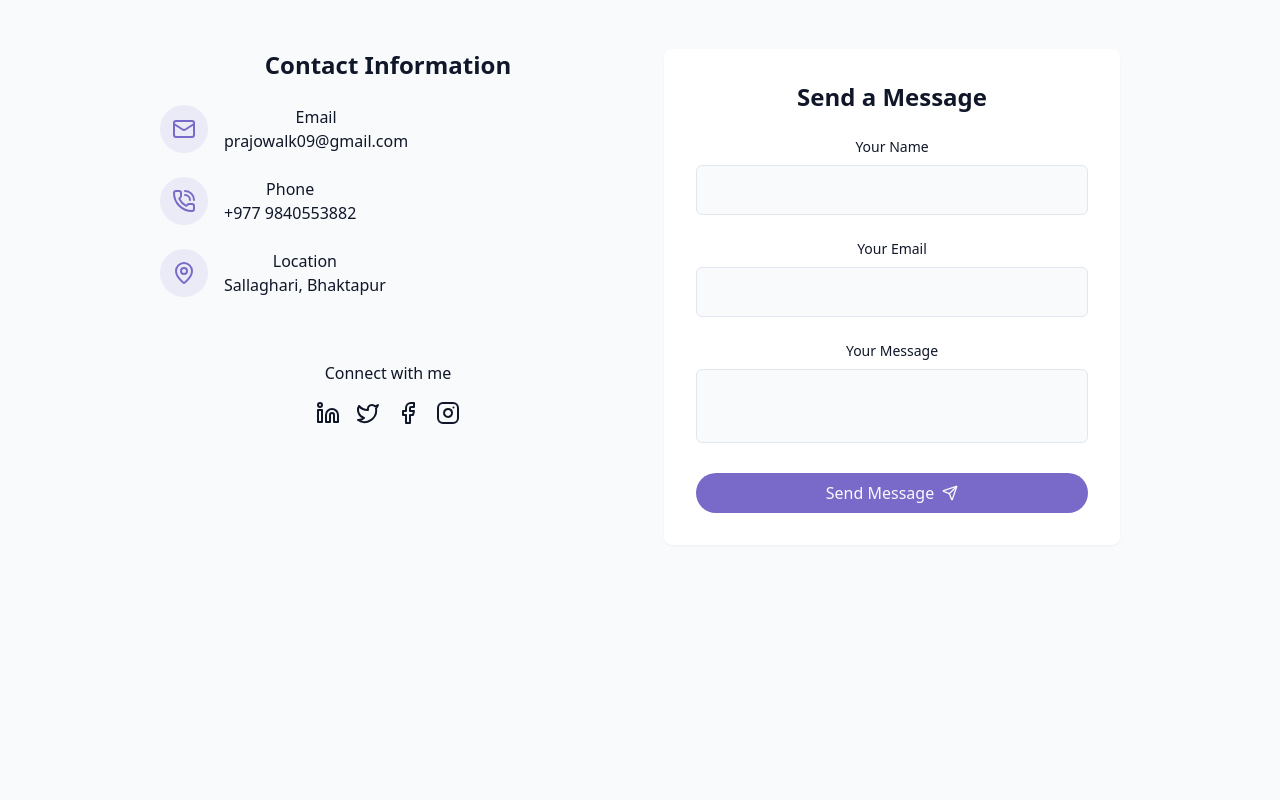
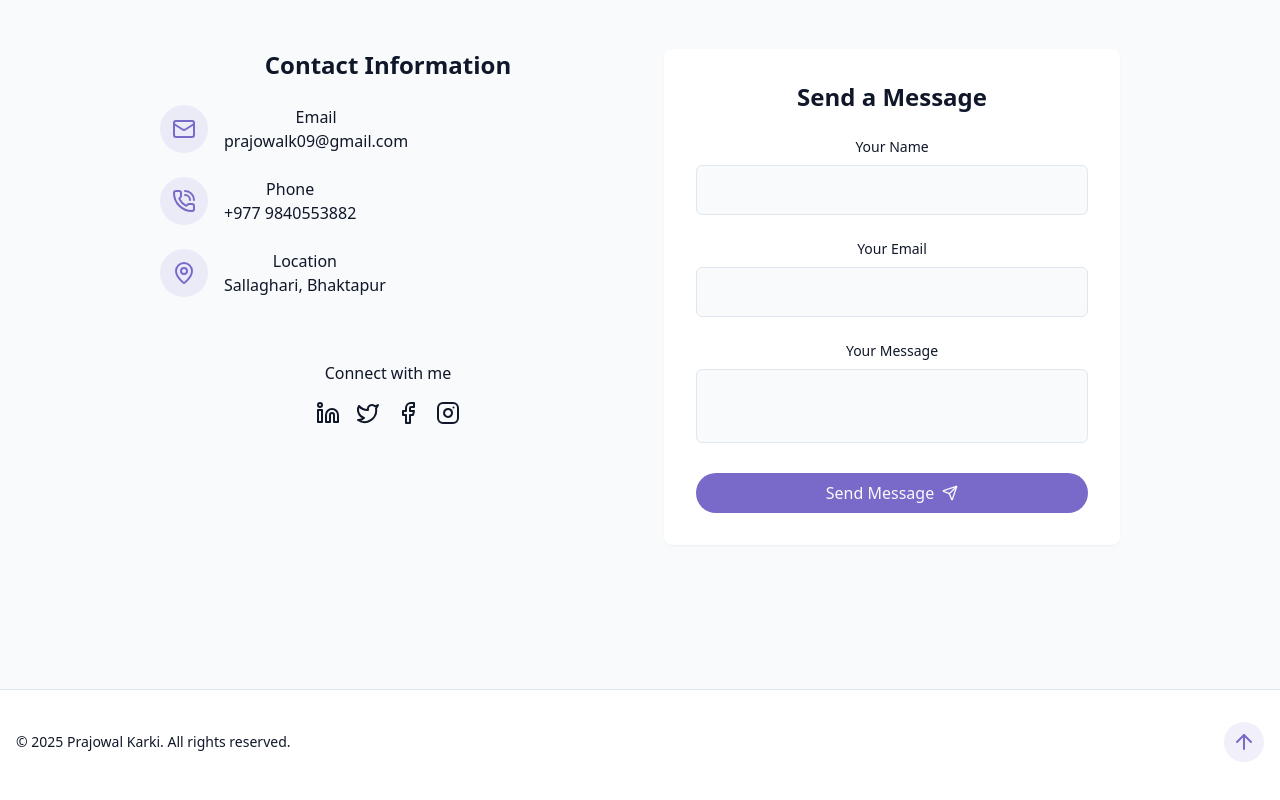
Before and after one commit to prajwolk09/PortfolioWebsite-React, a React (Vite) app: page / in a window 1280 px wide. Shown: the part 4387-5187 px from the top of the page. Before the commit the page ends 5028 px from the top, so only its background shows below. Built offline with nearby package versions, Linux system fonts and the light colour scheme.

Commit message:
footer section implemented

```diff
--- /dev/null
+++ b/src/components/FooterSection.jsx
@@ -0,0 +1,14 @@
+import { ArrowUp } from "lucide-react"
+
+export const FooterSection = ()=>{
+    return(
+        <footer className="py-14 px-4 bg-card relative border-t border-border mt-12 pt-8 flex flex-wrap justify-between items-center">
+            <p className="text-sm text-muted-foreground">
+                &copy; {new Date().getFullYear()} Prajowal Karki. All rights reserved.
+            </p>
+            <a href="#hero" className="p-2 rounded-full bg-primary/10 hover:bg-primary/20 text-primary transition-colors">
+                <ArrowUp/>
+            </a>
+        </footer>
+    )
+}
--- a/src/pages/Home.jsx
+++ b/src/pages/Home.jsx
@@ -1,5 +1,6 @@
 import { AboutSection } from "../components/AboutSection";
 import { ContactSection } from "../components/ContactSection";
+import { FooterSection } from "../components/FooterSection";
 import { HeroSection } from "../components/HeroSection";
 import { Navbar } from "../components/Navbar";
 import { NoiseBackground } from "../components/NoiseBackground";
@@ -30,6 +31,7 @@ export const Home = () => {
       </main>
 
       {/* Footer */}
+      <FooterSection/>
     </div>
   );
 };
```
